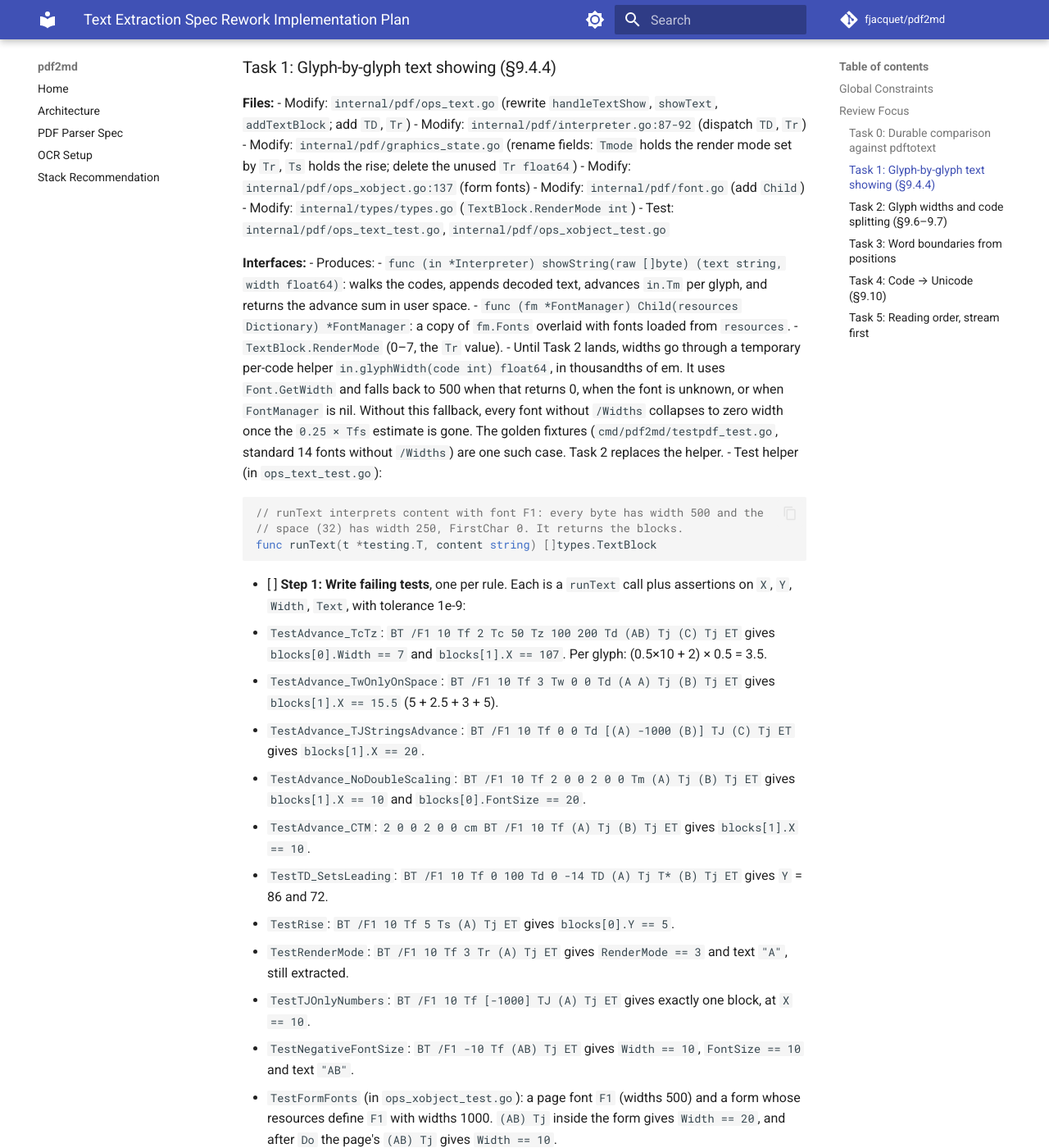
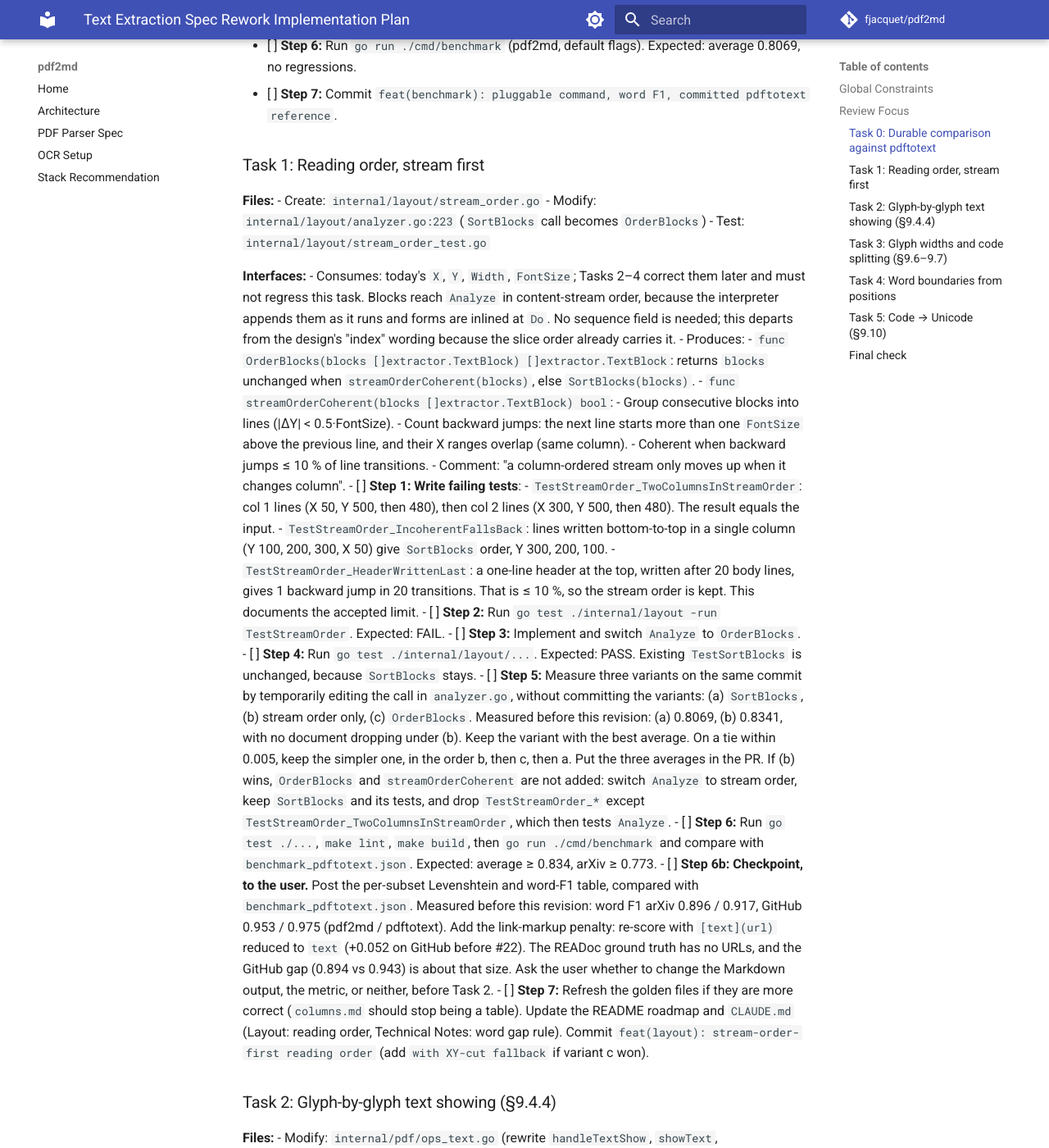
Before and after one commit to fjacquet/pdf2md, an MkDocs documentation site: the page built from docs/superpowers/plans/2026-10-28-text-extraction-spec-rework.md, in a window 1280 px wide and 1400 px high, scrolled down 2659 px. Shown: the whole window at 82% size. Built offline with MkDocs 1.6.1 and Material for MkDocs 9.7.7, drawn with Linux system fonts in a browser that asks for light colours; comment, search, counter and statistics services are not loaded; some of the changed text lies outside the part shown.

Commit message:
docs: move reading order first in the text extraction plan
Measured after PR #22: stream order alone scores 0.8341 (arXiv 0.774) with no document dropping, while correct TJ widths break XY-cut's 16 pt gutter on three arXiv documents. Reading order becomes Task 1; the link-markup question moves to its checkpoint.

Co-Authored-By: Claude Opus 5.5 <noreply@anthropic.com>
Claude-Session: https://claude.ai/code/session_0148C11XWwmpCKxoGuLv5GjW

````diff
--- a/docs/superpowers/plans/2026-10-28-text-extraction-spec-rework.md
+++ b/docs/superpowers/plans/2026-10-28-text-extraction-spec-rework.md
@@ -9,6 +9,8 @@
 **Tech Stack:** Go (pure, no new modules), poppler `pdftotext` 26.10.0 as the reference, READoc corpus at `./READoc` (commit `ec2999f`).
 
 **Spec:** `docs/superpowers/specs/2026-10-28-text-extraction-spec-rework-design.md`
+
+**Revised after PR #22 (v0.2.0).** PR #22 shipped `types.WordGapEm` (0.125 em) for TJ offsets and `MergeElements`, and the baseline is now 0.8069. Reading order moved first (Task 1): correct widths break XY-cut's 16 pt gutter on three arXiv documents, while stream order alone measured 0.8341 with no document dropping. See the spec's "Revision after PR #22".
 
 ## Global Constraints
 
@@ -26,11 +28,11 @@
 
 ## Review Focus
 
-- **Form XObject with its own `/Resources /Font`.** Today the sub-interpreter reuses the page `FontManager` and never loads the form's fonts, so form text decodes with the wrong font or none. Expected: the form's fonts override page fonts of the same name, inside the form only. Test in Task 1.
-- **Rotated text** (`Tm` = `0 1 -1 0 x y`, as in arXiv side margins). Expected: text intact, `Width` ≥ 0, no spurious spaces between glyphs. Test in Task 3.
-- **`Tf` naming a font absent from resources.** Expected: glyphs still advance, using a 500/1000 em default width and a 250/1000 em space, so words stay separated. Test in Task 2.
-- **Negative font size or `Tz`** (mirrored text, allowed by the spec). Expected: positive `Width` and `FontSize`, text intact. Test in Task 1.
-- **`TJ` with only numbers, or empty strings.** Expected: no block emitted, but `Tm` still moves. Test in Task 1.
+- **Form XObject with its own `/Resources /Font`.** Today the sub-interpreter reuses the page `FontManager` and never loads the form's fonts, so form text decodes with the wrong font or none. Expected: the form's fonts override page fonts of the same name, inside the form only. Test in Task 2.
+- **Rotated text** (`Tm` = `0 1 -1 0 x y`, as in arXiv side margins). Expected: text intact, `Width` ≥ 0, no spurious spaces between glyphs. Test in Task 4.
+- **`Tf` naming a font absent from resources.** Expected: glyphs still advance, using a 500/1000 em default width and a 250/1000 em space, so words stay separated. Test in Task 3.
+- **Negative font size or `Tz`** (mirrored text, allowed by the spec). Expected: positive `Width` and `FontSize`, text intact. Test in Task 2.
+- **`TJ` with only numbers, or empty strings.** Expected: no block emitted, but `Tm` still moves. Test in Task 2.
 
 ---
 
@@ -69,10 +71,38 @@ func TestWordF1(t *testing.T) {
 - [ ] **Step 5:** Generate the reference:
   `go run ./cmd/benchmark -cmd 'pdftotext {in} {out}' -output READoc/output/pdftotext -baseline benchmark_pdftotext.json -update-baseline`
   Expected: `Average Similarity: 0.861x`, and the file records `pdftotext version 26.10.0`.
-- [ ] **Step 6:** Run `go run ./cmd/benchmark` (pdf2md, default flags). Expected: average 0.7726, no regressions.
+- [ ] **Step 6:** Run `go run ./cmd/benchmark` (pdf2md, default flags). Expected: average 0.8069, no regressions.
 - [ ] **Step 7:** Commit `feat(benchmark): pluggable command, word F1, committed pdftotext reference`.
 
-### Task 1: Glyph-by-glyph text showing (§9.4.4)
+### Task 1: Reading order, stream first
+
+**Files:**
+- Create: `internal/layout/stream_order.go`
+- Modify: `internal/layout/analyzer.go:223` (`SortBlocks` call becomes `OrderBlocks`)
+- Test: `internal/layout/stream_order_test.go`
+
+**Interfaces:**
+- Consumes: today's `X`, `Y`, `Width`, `FontSize`; Tasks 2–4 correct them later and must not regress this task. Blocks reach `Analyze` in content-stream order, because the interpreter appends them as it runs and forms are inlined at `Do`. No sequence field is needed; this departs from the design's "index" wording because the slice order already carries it.
+- Produces:
+  - `func OrderBlocks(blocks []extractor.TextBlock) []extractor.TextBlock`: returns `blocks` unchanged when `streamOrderCoherent(blocks)`, else `SortBlocks(blocks)`.
+  - `func streamOrderCoherent(blocks []extractor.TextBlock) bool`:
+    - Group consecutive blocks into lines (|ΔY| < 0.5·FontSize).
+    - Count backward jumps: the next line starts more than one `FontSize` above the previous line, and their X ranges overlap (same column).
+    - Coherent when backward jumps ≤ 10 % of line transitions.
+    - Comment: "a column-ordered stream only moves up when it changes column".
+- [ ] **Step 1: Write failing tests**:
+  - `TestStreamOrder_TwoColumnsInStreamOrder`: col 1 lines (X 50, Y 500, then 480), then col 2 lines (X 300, Y 500, then 480). The result equals the input.
+  - `TestStreamOrder_IncoherentFallsBack`: lines written bottom-to-top in a single column (Y 100, 200, 300, X 50) give `SortBlocks` order, Y 300, 200, 100.
+  - `TestStreamOrder_HeaderWrittenLast`: a one-line header at the top, written after 20 body lines, gives 1 backward jump in 20 transitions. That is ≤ 10 %, so the stream order is kept. This documents the accepted limit.
+- [ ] **Step 2:** Run `go test ./internal/layout -run TestStreamOrder`. Expected: FAIL.
+- [ ] **Step 3:** Implement and switch `Analyze` to `OrderBlocks`.
+- [ ] **Step 4:** Run `go test ./internal/layout/...`. Expected: PASS. Existing `TestSortBlocks` is unchanged, because `SortBlocks` stays.
+- [ ] **Step 5:** Measure three variants on the same commit by temporarily editing the call in `analyzer.go`, without committing the variants: (a) `SortBlocks`, (b) stream order only, (c) `OrderBlocks`. Measured before this revision: (a) 0.8069, (b) 0.8341, with no document dropping under (b). Keep the variant with the best average. On a tie within 0.005, keep the simpler one, in the order b, then c, then a. Put the three averages in the PR. If (b) wins, `OrderBlocks` and `streamOrderCoherent` are not added: switch `Analyze` to stream order, keep `SortBlocks` and its tests, and drop `TestStreamOrder_*` except `TestStreamOrder_TwoColumnsInStreamOrder`, which then tests `Analyze`.
+- [ ] **Step 6:** Run `go test ./...`, `make lint`, `make build`, then `go run ./cmd/benchmark` and compare with `benchmark_pdftotext.json`. Expected: average ≥ 0.834, arXiv ≥ 0.773.
+- [ ] **Step 6b: Checkpoint, to the user.** Post the per-subset Levenshtein and word-F1 table, compared with `benchmark_pdftotext.json`. Measured before this revision: word F1 arXiv 0.896 / 0.917, GitHub 0.953 / 0.975 (pdf2md / pdftotext). Add the link-markup penalty: re-score with `[text](url)` reduced to `text` (+0.052 on GitHub before #22). The READoc ground truth has no URLs, and the GitHub gap (0.894 vs 0.943) is about that size. Ask the user whether to change the Markdown output, the metric, or neither, before Task 2.
+- [ ] **Step 7:** Refresh the golden files if they are more correct (`columns.md` should stop being a table). Update the README roadmap and `CLAUDE.md` (Layout: reading order, Technical Notes: word gap rule). Commit `feat(layout): stream-order-first reading order` (add `with XY-cut fallback` if variant c won).
+
+### Task 2: Glyph-by-glyph text showing (§9.4.4)
 
 **Files:**
 - Modify: `internal/pdf/ops_text.go` (rewrite `handleTextShow`, `showText`, `addTextBlock`; add `TD`, `Tr`)
@@ -88,7 +118,7 @@ func TestWordF1(t *testing.T) {
   - `func (in *Interpreter) showString(raw []byte) (text string, width float64)`: walks the codes, appends decoded text, advances `in.Tm` per glyph, and returns the advance sum in user space.
   - `func (fm *FontManager) Child(resources Dictionary) *FontManager`: a copy of `fm.Fonts` overlaid with fonts loaded from `resources`.
   - `TextBlock.RenderMode` (0–7, the `Tr` value).
-  - Until Task 2 lands, widths go through a temporary per-code helper `in.glyphWidth(code int) float64`, in thousandths of em. It uses `Font.GetWidth` and falls back to 500 when that returns 0, when the font is unknown, or when `FontManager` is nil. Without this fallback, every font without `/Widths` collapses to zero width once the `0.25 × Tfs` estimate is gone. The golden fixtures (`cmd/pdf2md/testpdf_test.go`, standard 14 fonts without `/Widths`) are one such case. Task 2 replaces the helper.
+  - Until Task 3 lands, widths go through a temporary per-code helper `in.glyphWidth(code int) float64`, in thousandths of em. It uses `Font.GetWidth` and falls back to 500 when that returns 0, when the font is unknown, or when `FontManager` is nil. Without this fallback, every font without `/Widths` collapses to zero width once the `0.25 × Tfs` estimate is gone. The golden fixtures (`cmd/pdf2md/testpdf_test.go`, standard 14 fonts without `/Widths`) are one such case. Task 3 replaces the helper.
 - Test helper (in `ops_text_test.go`):
 
 ```go
@@ -116,11 +146,11 @@ func runText(t *testing.T, content string) []types.TextBlock
   - Block origin: `(0, Ts)` through `Tm` then CTM, taken before the first glyph.
   - `Width`: the distance from the start to the end origin in user space, absolute value.
   - `FontSize`: `|(0,Tfs)|` through `Tm` and CTM, as today.
-  - Keep the current "offset < −200 inserts a space" rule unchanged in this task. Task 3 replaces it.
+  - Keep `isTJWordGap` (PR #22) unchanged in this task. Task 4 replaces it.
   - `TD tx ty` = `-ty TL` then `tx ty Td`.
   - Delete the `0.25 × Tfs` width estimate in `addTextBlock`.
 - [ ] **Step 4:** Run `go test ./internal/pdf/...`. Expected: PASS. The old `TestInterpreter_HandleTextShow` must still pass: `"A B"` comes from the −1000 rule.
-- [ ] **Step 5:** Run `go test ./...`, `make lint`, `make build`, then `go run ./cmd/benchmark`. Record per-document deltas for the PR. Expected: average ≥ 0.7726. If a document drops more than 0.02, find the compensating heuristic and name it in the PR, as the design allows.
+- [ ] **Step 5:** Run `go test ./...`, `make lint`, `make build`, then `go run ./cmd/benchmark`. Record per-document deltas for the PR. Expected: average ≥ Task 1's. A throwaway build with only the TJ width fix on top of stream order measured 0.8342 (arXiv split words 491 → 385). If a document drops more than 0.02, find the compensating heuristic and name it in the PR, as the design allows.
 - [ ] **Step 5b: Position check against poppler, per line.** Run `pdftotext -bbox-layout -f 1 -l 1 <pdf> -` on `READoc/data/github/pdf/524987682.pdf` and on `READoc/data/arxiv/pdf/2007.14922.pdf`. For the first 20 `<line>` elements, compare two pairs against the matching pdf2md block, read through a throwaway `go test` that prints `ExtractTextBlocks(1)` (not committed):
   - the first word's `xMin` against `X`;
   - the last word's `xMax` against `X + Width`. This pair is the one that tests the advance.
@@ -128,7 +158,7 @@ func runText(t *testing.T, content string) []types.TextBlock
   Poppler's Y is top-down, so `y_pdf = pageHeight − yMax`. Expected: both within 0.5 pt.
 - [ ] **Step 6:** Fix `docs/pdf_parser_spec.md` §3.3: list `TD` and `Tr`, and drop "partial" for `q`/`Q`/`cm`. Commit `fix(pdf): glyph advance per ISO 32000 §9.4.4, TD, Tr, form fonts`.
 
-### Task 2: Glyph widths and code splitting (§9.6–9.7)
+### Task 3: Glyph widths and code splitting (§9.6–9.7)
 
 **Files:**
 - Create: `internal/pdf/std14.go`, generated by `internal/pdf/gen_std14/main.go` (`//go:build ignore`). It reads the Adobe Core14 AFM files (`C <code> ; WX <w> ; N <name>`) and emits `var std14Widths = map[string]map[string]int{ "Helvetica": {"space": 278, …}, … }` plus the standard aliases `Arial`→`Helvetica`, `TimesNewRoman`→`Times-Roman`, `CourierNew`→`Courier`. Source directory: `$(go env GOMODCACHE)/github.com/pdfcpu/pdfcpu@v0.16.1/internal/corefont/Core14_AFMs/`. Put it in the `go:generate` comment. The AFM files themselves are not committed.
@@ -136,9 +166,9 @@ func runText(t *testing.T, content string) []types.TextBlock
 - Test: `internal/pdf/font_test.go`
 
 **Interfaces:**
-- Consumes: `in.glyphWidth` call sites from Task 1.
+- Consumes: `in.glyphWidth` call sites from Task 2.
 - Produces:
-  - `type codespace struct{ lo, hi []byte }` and `func parseCodespace(cmap []byte) []codespace`, which reads `begincodespacerange … endcodespacerange`. Task 4 reuses both.
+  - `type codespace struct{ lo, hi []byte }` and `func parseCodespace(cmap []byte) []codespace`, which reads `begincodespacerange … endcodespacerange`. Task 5 reuses both.
   - `func (f *Font) Codes(raw []byte) []Code` with `type Code struct{ Value, Len int }`. Simple fonts use 1 byte. Composite fonts use the codespace of the embedded `/Encoding` CMap stream, else 2 bytes for `Identity-H`/`Identity-V`. Other predefined CMaps also get 2 bytes, with a `shortcut:` comment.
   - `func (f *Font) Width(c Code) float64`, in thousandths of em of text space. Order:
     - Composite fonts: `/W`, then `/DW` (default 1000).
@@ -164,10 +194,10 @@ func runText(t *testing.T, content string) []types.TextBlock
 - [ ] **Step 2:** Run `go test ./internal/pdf -run 'TestWidth|TestCodes'`. Expected: FAIL.
 - [ ] **Step 3:** Implement. Run `go generate ./internal/pdf`, which produces `std14.go`. `parseFont` reads `FontDescriptor` (direct or indirect) for `MissingWidth`, and Type 3 `FontMatrix`. `DecodeString` iterates `Codes()` instead of its own 2-byte guess.
 - [ ] **Step 4:** Run `go test ./internal/pdf/...`. Expected: PASS.
-- [ ] **Step 5:** Run `go test ./...`, `make lint`, `make build`, then `go run ./cmd/benchmark`. Expected: average ≥ Task 1's.
+- [ ] **Step 5:** Run `go test ./...`, `make lint`, `make build`, then `go run ./cmd/benchmark`. Expected: average ≥ Task 2's.
 - [ ] **Step 6:** Commit `feat(pdf): spec-ordered glyph widths, std14 metrics, codespace-based code splitting`.
 
-### Task 3: Word boundaries from positions
+### Task 4: Word boundaries from positions
 
 **Files:**
 - Modify: `internal/pdf/ops_text.go` (space decision inside a block)
@@ -177,13 +207,13 @@ func runText(t *testing.T, content string) []types.TextBlock
 - Test: `internal/pdf/ops_text_test.go`, `internal/layout/analyzer_merge_test.go`
 
 **Interfaces:**
-- Consumes: `Font.SpaceWidth()`, `Font.Width()` from Task 2.
+- Consumes: `Font.SpaceWidth()`, `Font.Width()` from Task 3.
 - Produces:
   - `TextBlock.SpaceWidth`: space width in user space for the block's font and size.
-  - `func isWordGap(gap, spaceWidth float64) bool`, true when `gap > 0.5·spaceWidth`. It lives in `internal/types` so both packages share it. Comment: "half the font's own space width: kerning stays below it, an inter-word space (even a justified, shrunk one) stays above".
+  - `func isWordGap(gap, spaceWidth float64) bool`, true when `gap > 0.5·spaceWidth`. It lives in `internal/types` so both packages share it, and replaces `types.WordGapEm` and `isTJWordGap` from PR #22. Comment: "half the font's own space width: kerning stays below it, an inter-word space (even a justified, shrunk one) stays above".
 - [ ] **Step 1: Write failing tests**:
-  - `TestSpace_TJOffsetChrome`: `[(A) -199 (B)] TJ` gives `"A B"`. The threshold is 125 thousandths, since the space width is 250.
-  - `TestSpace_TJKerning`: `[(A) -100 (B)] TJ` gives `"AB"`, and `[(A) 50 (B)] TJ` also gives `"AB"`.
+  - `TestInterpreter_TJWordGap` and `TestMergeElements_WordGap` (PR #22) stay and must still pass.
+  - `TestSpace_FontSpaceWidth`: a font whose space width is 600 gives `[(A) -199 (B)] TJ` as `"AB"`; under PR #22's fixed 0.125 em it was `"A B"`. This is the test that fails before the task.
   - `TestSpace_NoDoubleSpace`: `[(A ) -1000 (B)] TJ` gives `"A B"`.
   - `TestSpace_Rotated`: `BT /F1 10 Tf 0 1 -1 0 100 100 Tm [(A) -199 (B)] TJ ET` gives `"A B"` and `Width ≥ 0`. The gap is measured along the text direction in text space, not in X.
   - `TestMergeElements_SpaceWidth` (layout): elements `A` at X 0, Width 5 and `B` at X 8, `SpaceWidth` 2.5, same Y, merge to `"A B"`. With `B` at X 6 they merge to `"AB"`. With `SpaceWidth == 0` (OCR blocks), the fallback is `0.25·FontSize`, with a comment.
@@ -191,15 +221,14 @@ func runText(t *testing.T, content string) []types.TextBlock
 - [ ] **Step 3:** Implement.
   - In `showString`, measure the gap in text space before each glyph: the expected pen position minus the actual one, after `TJ` offsets.
   - Insert `" "` when `isWordGap` is true and neither side is already a space.
-  - Delete the `n < -200` rule.
-  - In `MergeElements`, replace `threshold := current.FontSize * 0.3` with `isWordGap(gap, sw)`, where `sw` is `current.SpaceWidth` or the fallback. A word gap merges with `" "`; anything else merges with `""`.
+  - Delete `isTJWordGap` and `types.WordGapEm`.
+  - In `MergeElements`, replace `threshold := current.FontSize * types.WordGapEm` with `isWordGap(gap, sw)`, where `sw` is `current.SpaceWidth` or the fallback. A word gap merges with `" "`; anything else merges with `""`.
   - Keep the hyphen and wide-gap branches unchanged.
-- [ ] **Step 4:** Run `go test ./internal/pdf/... ./internal/layout/...`. Expected: PASS. Update `TestInterpreter_HandleTextShow` only if it relied on the old −200 rule. With −1000 it still yields `"A B"`.
-- [ ] **Step 5:** Run `go test ./...`, `make lint`, `make build`, then `go run ./cmd/benchmark`. Expected: the GitHub subset's word F1 goes from 0.598 to ≥ 0.95, and `github/524987682` comes out spaced. Refresh the golden files if they got more correct.
-- [ ] **Step 6: Checkpoint.** Post the per-subset Levenshtein and word-F1 table in the PR, compared with `benchmark_pdftotext.json`. Add the link-markup penalty: re-score with `[text](url)` reduced to `text`. Measured on the current outputs: +0.031 average (GitHub +0.052, arXiv +0.010). The READoc ground truth has no URLs. If that penalty is what stands between the average and 0.861, take it to the user: it is a question of Markdown output or metric, not of extraction.
-- [ ] **Step 7:** Commit `fix: decide word spaces from glyph positions and the font's space width`.
+- [ ] **Step 4:** Run `go test ./internal/pdf/... ./internal/layout/...`. Expected: PASS. `TestInterpreter_HandleTextShow` still yields `"A B"` from −1000.
+- [ ] **Step 5:** Run `go test ./...`, `make lint`, `make build`, then `go run ./cmd/benchmark`. Expected: word F1 does not drop on either subset (GitHub was 0.953 after PR #22). Refresh the golden files if they got more correct.
+- [ ] **Step 6:** Commit `fix: decide word spaces from glyph positions and the font's space width`.
 
-### Task 4: Code → Unicode (§9.10)
+### Task 5: Code → Unicode (§9.10)
 
 **Files:**
 - Modify: `internal/pdf/font.go` (`parseToUnicodeCMap`, encoding fallback, Type 3 `CharProcs` heuristic, error path in `LoadFonts`)
@@ -208,7 +237,7 @@ func runText(t *testing.T, content string) []types.TextBlock
 
 **Interfaces:**
 - Produces:
-  - `func parseToUnicodeCMap(data []byte) (map[int]string, []codespace)`, a pure function that calls `parseCodespace` from Task 2. When the font has no encoding-CMap codespace, the ToUnicode one is used by `Font.Codes`.
+  - `func parseToUnicodeCMap(data []byte) (map[int]string, []codespace)`, a pure function that calls `parseCodespace` from Task 3. When the font has no encoding-CMap codespace, the ToUnicode one is used by `Font.Codes`.
   - `func type1BuiltinEncoding(fontFile []byte) map[int]string`, which reads `dup <code> /<name> put` from the cleartext part of a `FontFile` stream.
 - [ ] **Step 1: Write failing tests**:
   - `TestToUnicode_BfrangeIncrement`: `<0001> <0003> <0041>` maps codes 1, 2, 3 to `A`, `B`, `C`.
@@ -228,29 +257,6 @@ func runText(t *testing.T, content string) []types.TextBlock
 - [ ] **Step 5:** Run `go test ./...`, `make lint`, `make build`, then `go run ./cmd/benchmark`. Expected: the arXiv word F1 does not drop and moves towards `pdftotext`'s 0.917.
 - [ ] **Step 6:** Commit `fix(pdf): complete ToUnicode CMap parsing and built-in Type 1 encodings`.
 
-### Task 5: Reading order, stream first
+### Final check
 
-**Files:**
-- Create: `internal/layout/stream_order.go`
-- Modify: `internal/layout/analyzer.go:223` (`SortBlocks` call becomes `OrderBlocks`)
-- Test: `internal/layout/stream_order_test.go`
-
-**Interfaces:**
-- Consumes: the corrected `X`, `Y`, `Width`, `FontSize` from Tasks 1–3. Blocks reach `Analyze` in content-stream order, because the interpreter appends them as it runs and forms are inlined at `Do`. No sequence field is needed; this departs from the design's "index" wording because the slice order already carries it.
-- Produces:
-  - `func OrderBlocks(blocks []extractor.TextBlock) []extractor.TextBlock`: returns `blocks` unchanged when `streamOrderCoherent(blocks)`, else `SortBlocks(blocks)`.
-  - `func streamOrderCoherent(blocks []extractor.TextBlock) bool`:
-    - Group consecutive blocks into lines (|ΔY| < 0.5·FontSize).
-    - Count backward jumps: the next line starts more than one `FontSize` above the previous line, and their X ranges overlap (same column).
-    - Coherent when backward jumps ≤ 10 % of line transitions.
-    - Comment: "a column-ordered stream only moves up when it changes column".
-- [ ] **Step 1: Write failing tests**:
-  - `TestStreamOrder_TwoColumnsInStreamOrder`: col 1 lines (X 50, Y 500, then 480), then col 2 lines (X 300, Y 500, then 480). The result equals the input.
-  - `TestStreamOrder_IncoherentFallsBack`: lines written bottom-to-top in a single column (Y 100, 200, 300, X 50) give `SortBlocks` order, Y 300, 200, 100.
-  - `TestStreamOrder_HeaderWrittenLast`: a one-line header at the top, written after 20 body lines, gives 1 backward jump in 20 transitions. That is ≤ 10 %, so the stream order is kept. This documents the accepted limit.
-- [ ] **Step 2:** Run `go test ./internal/layout -run TestStreamOrder`. Expected: FAIL.
-- [ ] **Step 3:** Implement and switch `Analyze` to `OrderBlocks`.
-- [ ] **Step 4:** Run `go test ./internal/layout/...`. Expected: PASS. Existing `TestSortBlocks` is unchanged, because `SortBlocks` stays.
-- [ ] **Step 5:** Measure three variants on the same commit by temporarily editing the call in `analyzer.go`, without committing the variants: (a) `SortBlocks`, (b) stream order only, (c) `OrderBlocks`. Keep the variant with the best average. On a tie within 0.005, keep the simpler one, in the order b, then c, then a. Put the three averages in the PR.
-- [ ] **Step 6:** Run `go test ./...`, `make lint`, `make build`, then `go run ./cmd/benchmark` and compare with `benchmark_pdftotext.json`. Expected: average ≥ 0.861. If not, stop and report the per-document gap to the user. Do not add thresholds.
-- [ ] **Step 7:** Refresh the golden files if they are more correct (`columns.md` should stop being a table). Update the README roadmap and `CLAUDE.md` (Layout: reading order, Technical Notes: word gap rule). Commit `feat(layout): stream-order-first reading order with XY-cut fallback`.
+- [ ] Run `go run ./cmd/benchmark` and compare with `benchmark_pdftotext.json`. Expected: average ≥ 0.861. If not, stop and report the per-document gap to the user. Do not add thresholds.
--- a/docs/superpowers/specs/2026-10-28-text-extraction-spec-rework-design.md
+++ b/docs/superpowers/specs/2026-10-28-text-extraction-spec-rework-design.md
@@ -248,6 +248,36 @@ Each item cites the code and the documents it is known to affect.
 **Checkpoint after step 3:** measure the word-F1 and Levenshtein split
 again. That shows how much order work is left before step 5 starts.
 
+### Revision after PR #22 (2026-10-28)
+
+PR #22 (v0.2.0) shipped a stopgap for deviation 1 and 14: one rule,
+`types.WordGapEm` = 0.125 em (half a typical space), for TJ offsets and
+for `MergeElements`. Average 0.773 → 0.807, GitHub 0.821 → 0.890, glued
+words 557 → 88.
+
+Two measurements on top of it change the order of work (READoc,
+throwaway builds, not committed):
+
+| Variant | avg | arXiv | GitHub |
+|---|---|---|---|
+| main (XY-cut) | 0.8069 | 0.7240 | 0.8898 |
+| main + TJ width includes offsets | 0.7610 | 0.6293 | 0.8928 |
+| stream order, no `SortBlocks` | 0.8341 | 0.7738 | 0.8943 |
+| stream order + TJ width fix | 0.8342 | 0.7750 | 0.8935 |
+| pdftotext 26.10.0 | 0.8609 | 0.7785 | 0.9434 |
+
+- Correct widths break XY-cut: `sorter.go` needs a 16 pt gutter, real
+  two-column gutters are about 14 pt, and the under-estimated widths were
+  what made them look wider. Three arXiv documents collapse (0709.4466,
+  1711.02387, 2404.13330). Step 1 cannot pass the "average must not drop"
+  gate while `SortBlocks` orders the page.
+- Stream order alone drops no document and brings arXiv to within 0.005
+  of `pdftotext`. With it, the width fix no longer regresses.
+- So step 5 moves before step 1. The remaining gap is mostly GitHub
+  (0.894 vs 0.943), about the size of the link-markup penalty (+0.052 on
+  GitHub). That question goes to the user right after the reading-order
+  step, not after step 3.
+
 ## Decisions made by the author (not discussed with the user)
 
 - The benchmark runs `--no-onnx --no-ocr`, as `cmd/benchmark` already does.
````
